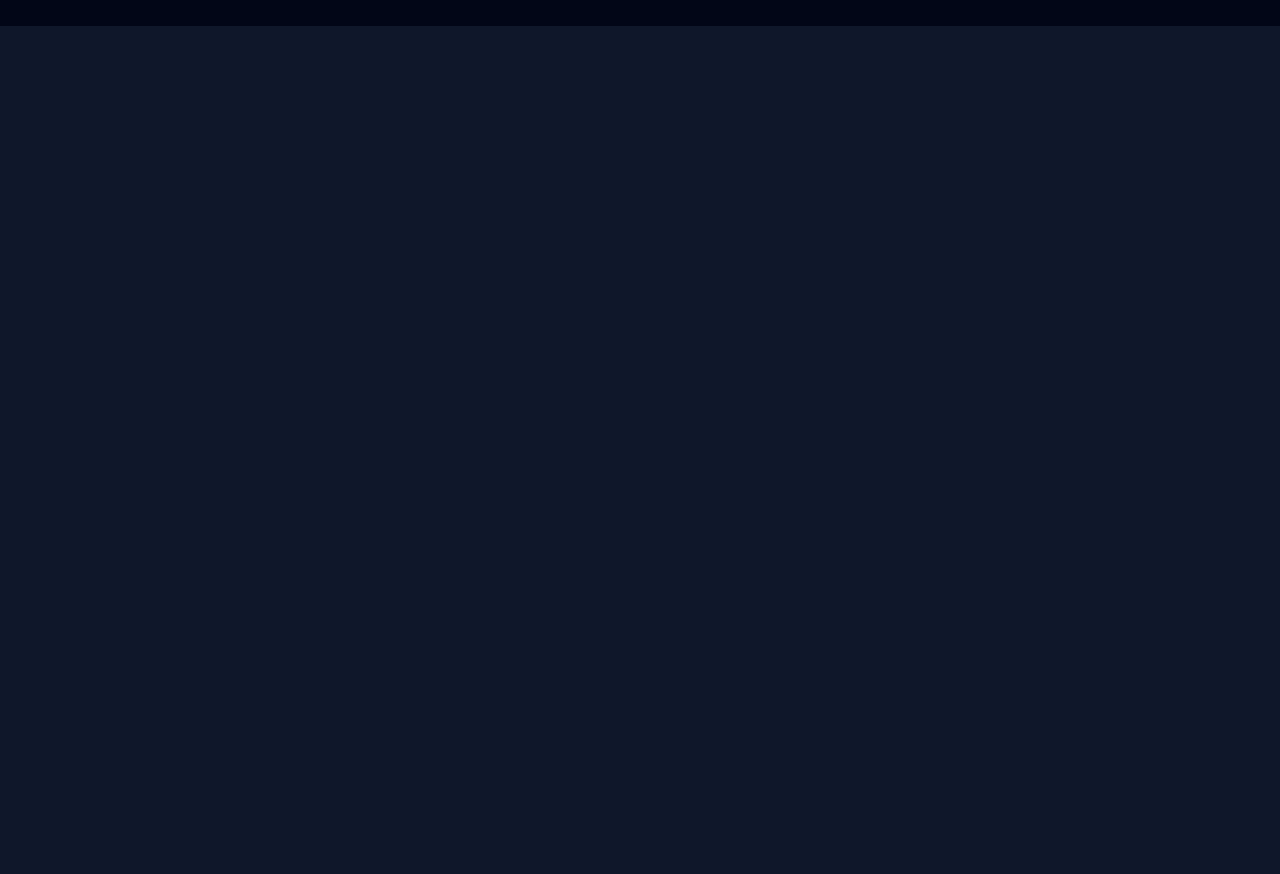
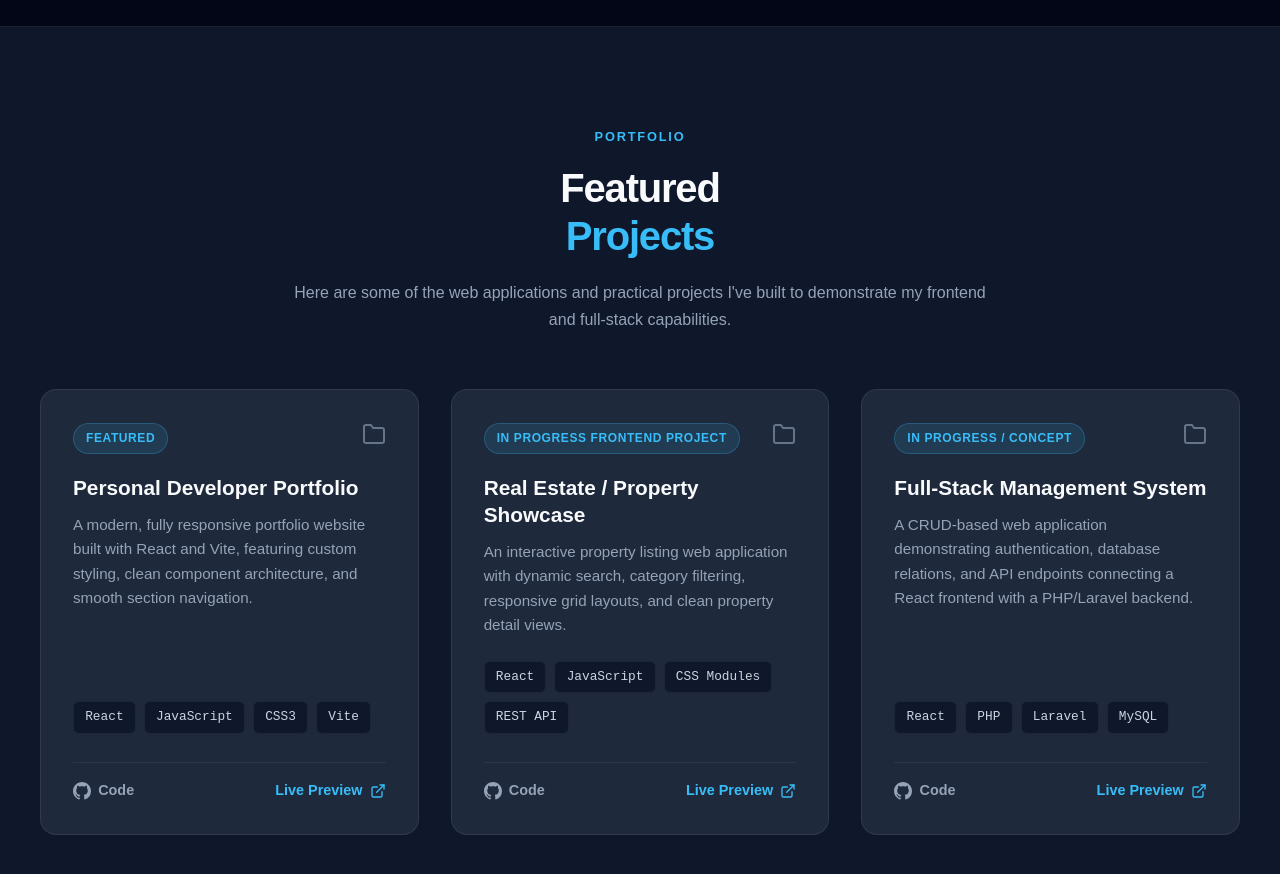
Before and after one commit to diako444/my-internship-portfolio, a React (Vite) app: page / in a window 1280 px wide. Shown: the part 2140-3014 px from the top of the page. Before the commit the page ends 2166 px from the top, so only its background shows below. Built offline with nearby package versions, Linux system fonts and the light colour scheme.

Commit message:
add responsive Skills and Projects sections
- Implemented modular Skills component with category cards.

- Added Projects section with interactive cards and tech tags.

- Updated App.jsx to include new sections.

- Optimized responsive design for mobile and tablet views.

```diff
--- a/src/App.jsx
+++ b/src/App.jsx
@@ -1,17 +1,19 @@
+import React from 'react';
 import Navbar from './components/Navbar';
 import Hero from './components/Hero';
 import About from './components/About';
 import Skills from './components/Skills';
+import Projects from './components/Projects';
 
 function App() {
   return (
     <div className="app">
       <Navbar />
-
       <main>
         <Hero />
         <About />
         <Skills />
+        <Projects />
       </main>
     </div>
   );
--- /dev/null
+++ b/src/components/Projects.css
@@ -0,0 +1,164 @@
+.projects-section {
+  padding: 6rem 2rem;
+  background: #0f172a;
+  border-top: 1px solid rgba(255, 255, 255, 0.05);
+}
+
+.projects-container {
+  max-width: 1200px;
+  margin: 0 auto;
+  width: 100%;
+}
+
+.projects-header {
+  text-align: center;
+  max-width: 700px;
+  margin: 0 auto 3.5rem;
+}
+
+.projects-subtitle {
+  color: #94a3b8;
+  font-size: 1rem;
+  line-height: 1.7;
+  margin-top: 0.8rem;
+}
+
+/* Grid */
+.projects-grid {
+  display: grid;
+  grid-template-columns: repeat(3, 1fr);
+  gap: 2rem;
+}
+
+/* Card */
+.project-card {
+  background: #1e293b;
+  border: 1px solid rgba(255, 255, 255, 0.08);
+  border-radius: 16px;
+  padding: 2rem;
+  display: flex;
+  flex-direction: column;
+  transition: all 0.3s ease;
+  position: relative;
+}
+
+.project-card:hover {
+  transform: translateY(-8px);
+  border-color: rgba(56, 189, 248, 0.4);
+  box-shadow: 0 16px 36px rgba(0, 0, 0, 0.35);
+}
+
+.card-top {
+  display: flex;
+  justify-content: space-between;
+  align-items: center;
+  margin-bottom: 1.25rem;
+}
+
+.project-badge {
+  font-size: 0.75rem;
+  font-weight: 600;
+  text-transform: uppercase;
+  letter-spacing: 0.05em;
+  padding: 0.3rem 0.75rem;
+  border-radius: 9999px;
+  background: rgba(56, 189, 248, 0.12);
+  color: #38bdf8;
+  border: 1px solid rgba(56, 189, 248, 0.25);
+}
+
+.project-folder-icon {
+  color: #64748b;
+  transition: color 0.2s ease;
+}
+
+.project-card:hover .project-folder-icon {
+  color: #38bdf8;
+}
+
+.project-title {
+  color: #f8fafc;
+  font-size: 1.3rem;
+  font-weight: 700;
+  margin-bottom: 0.75rem;
+  line-height: 1.3;
+}
+
+.project-desc {
+  color: #94a3b8;
+  font-size: 0.95rem;
+  line-height: 1.6;
+  margin-bottom: 1.5rem;
+  flex-grow: 1; /* Pushes bottom links down evenly */
+}
+
+/* Tags */
+.project-tags {
+  display: flex;
+  flex-wrap: wrap;
+  gap: 0.5rem;
+  margin-bottom: 1.8rem;
+}
+
+.tag-pill {
+  font-size: 0.8rem;
+  font-family: monospace;
+  background: #0f172a;
+  color: #cbd5e1;
+  padding: 0.3rem 0.7rem;
+  border-radius: 6px;
+  border: 1px solid rgba(255, 255, 255, 0.06);
+}
+
+/* Links */
+.project-links {
+  display: flex;
+  gap: 1rem;
+  padding-top: 1rem;
+  border-top: 1px solid rgba(255, 255, 255, 0.06);
+}
+
+.proj-link {
+  display: inline-flex;
+  align-items: center;
+  gap: 0.45rem;
+  font-size: 0.9rem;
+  font-weight: 600;
+  text-decoration: none;
+  transition: all 0.2s ease;
+}
+
+.github-btn {
+  color: #94a3b8;
+}
+
+.github-btn:hover {
+  color: #ffffff;
+}
+
+.demo-btn {
+  color: #38bdf8;
+  margin-left: auto;
+}
+
+.demo-btn:hover {
+  color: #7dd3fc;
+  transform: translateX(2px);
+}
+
+/* Responsive */
+@media (max-width: 1024px) {
+  .projects-grid {
+    grid-template-columns: repeat(2, 1fr);
+  }
+}
+
+@media (max-width: 768px) {
+  .projects-grid {
+    grid-template-columns: 1fr;
+  }
+
+  .projects-section {
+    padding: 4.5rem 1.25rem;
+  }
+}
--- /dev/null
+++ b/src/components/Projects.jsx
@@ -0,0 +1,113 @@
+import React from 'react';
+import './Projects.css';
+
+function Projects() {
+  const projectList = [
+    {
+      id: 1,
+      title: 'Personal Developer Portfolio',
+      description:
+        'A modern, fully responsive portfolio website built with React and Vite, featuring custom styling, clean component architecture, and smooth section navigation.',
+      tags: ['React', 'JavaScript', 'CSS3', 'Vite'],
+      githubLink: 'https://github.com/diako444/my-internship-portfolio',
+      demoLink: '#',
+      badge: 'Featured',
+    },
+    {
+      id: 2,
+      title: 'Real Estate / Property Showcase',
+      description:
+        'An interactive property listing web application with dynamic search, category filtering, responsive grid layouts, and clean property detail views.',
+      tags: ['React', 'JavaScript', 'CSS Modules', 'REST API'],
+      githubLink: 'https://github.com',
+      demoLink: '#',
+      badge: 'In Progress Frontend Project',
+    },
+    {
+      id: 3,
+      title: 'Full-Stack Management System',
+      description:
+        'A CRUD-based web application demonstrating authentication, database relations, and API endpoints connecting a React frontend with a PHP/Laravel backend.',
+      tags: ['React', 'PHP', 'Laravel', 'MySQL'],
+      githubLink: 'https://github.com',
+      demoLink: '#',
+      badge: 'In Progress / Concept',
+    },
+  ];
+
+  return (
+    <section id="projects" className="projects-section">
+      <div className="projects-container">
+
+        {/* Header */}
+        <div className="projects-header">
+          <span className="section-label">PORTFOLIO</span>
+          <h2 className="section-title">
+            Featured <span>Projects</span>
+          </h2>
+          <p className="projects-subtitle">
+            Here are some of the web applications and practical projects I've built to demonstrate my frontend and full-stack capabilities.
+          </p>
+        </div>
+
+        {/* Projects Grid */}
+        <div className="projects-grid">
+          {projectList.map((project) => (
+            <div className="project-card" key={project.id}>
+
+              <div className="card-top">
+                <span className="project-badge">{project.badge}</span>
+                <div className="project-folder-icon">
+                  <svg width="24" height="24" viewBox="0 0 24 24" fill="none" stroke="currentColor" strokeWidth="2" strokeLinecap="round" strokeLinejoin="round">
+                    <path d="M22 19a2 2 0 0 1-2 2H4a2 2 0 0 1-2-2V5a2 2 0 0 1 2-2h5l2 3h9a2 2 0 0 1 2 2z"></path>
+                  </svg>
+                </div>
+              </div>
+
+              <h3 className="project-title">{project.title}</h3>
+              <p className="project-desc">{project.description}</p>
+
+              {/* Tech Tags */}
+              <div className="project-tags">
+                {project.tags.map((tag, index) => (
+                  <span key={index} className="tag-pill">{tag}</span>
+                ))}
+              </div>
+
+              {/* Action Links */}
+              <div className="project-links">
+                <a
+                  href={project.githubLink}
+                  target="_blank"
+                  rel="noreferrer"
+                  className="proj-link github-btn"
+                >
+                  <svg width="18" height="18" viewBox="0 0 24 24" fill="currentColor">
+                    <path d="M12 0C5.37 0 0 5.37 0 12c0 5.31 3.435 9.795 8.205 11.385.6.105.825-.255.825-.57 0-.285-.015-1.23-.015-2.235-3.015.555-3.795-.735-4.035-1.41-.135-.345-.72-1.41-1.23-1.695-.42-.225-1.02-.78-.015-.795.945-.015 1.62.87 1.845 1.23 1.08 1.815 2.805 1.305 3.495.99.105-.78.42-1.305.765-1.605-2.67-.3-5.46-1.335-5.46-5.925 0-1.305.465-2.385 1.23-3.225-.12-.3-.54-1.53.12-3.18 0 0 1.005-.315 3.3 1.23.96-.27 1.98-.405 3-.405s2.04.135 3 .405c2.295-1.56 3.3-1.23 3.3-1.23.66 1.65.24 2.88.12 3.18.765.84 1.23 1.905 1.23 3.225 0 4.605-2.805 5.625-5.475 5.925.435.375.81 1.095.81 2.22 0 1.605-.015 2.895-.015 3.3 0 .315.225.69.825.57A12.02 12.02 0 0024 12c0-6.63-5.37-12-12-12z"/>
+                  </svg>
+                  <span>Code</span>
+                </a>
+
+                <a
+                  href={project.demoLink}
+                  className="proj-link demo-btn"
+                >
+                  <span>Live Preview</span>
+                  <svg width="16" height="16" viewBox="0 0 24 24" fill="none" stroke="currentColor" strokeWidth="2" strokeLinecap="round" strokeLinejoin="round">
+                    <path d="M18 13v6a2 2 0 0 1-2 2H5a2 2 0 0 1-2-2V8a2 2 0 0 1 2-2h6"></path>
+                    <polyline points="15 3 21 3 21 9"></polyline>
+                    <line x1="10" y1="14" x2="21" y2="3"></line>
+                  </svg>
+                </a>
+              </div>
+
+            </div>
+          ))}
+        </div>
+
+      </div>
+    </section>
+  );
+}
+
+export default Projects;
```
